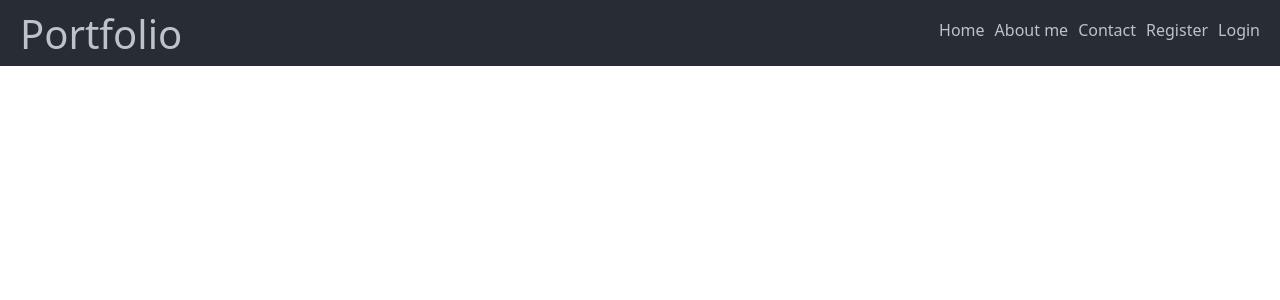
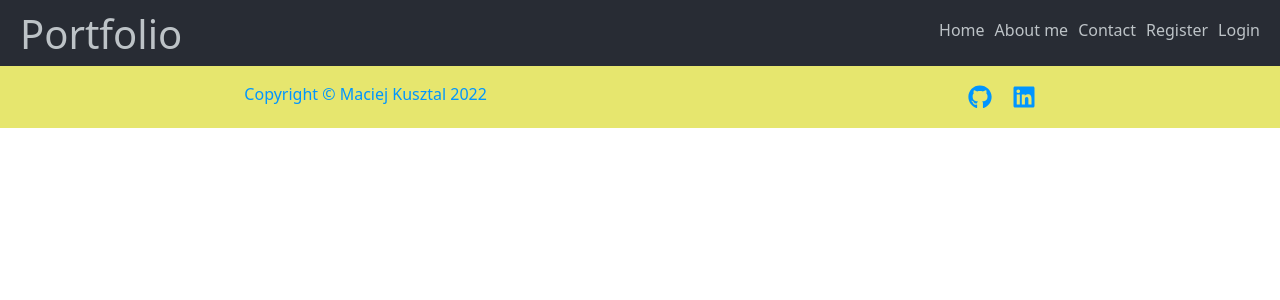
Before and after one commit to mkusztal/portfolioAboutMe, a React (Create React App) app in the folder client/: page /logout in a window 1280 px wide. Shown: the top 300 px of the page. Built offline with nearby package versions, Linux system fonts and the light colour scheme; no server answers.

Commit message:
Add footer

```diff
--- a/client/src/App.js
+++ b/client/src/App.js
@@ -7,6 +7,7 @@ import AboutMe from './components/pages/AboutMe/AboutMe';
 import Register from './components/features/Register/Register';
 import Login from './components/features/Login/Login';
 import Logout from './components/features/Logout/Logout';
+import Footer from './components/layout/Footer/Footer';
 
 export const App = () => {
   return (
@@ -19,6 +20,7 @@ export const App = () => {
         <Route path="/login" element={<Login />} />
         <Route path="/logout" element={<Logout />} />
       </Routes>
+      <Footer />
     </div>
   );
 };
--- /dev/null
+++ b/client/src/components/layout/Footer/Footer.js
@@ -0,0 +1,36 @@
+import { FaGithub, FaLinkedin } from 'react-icons/fa';
+import styles from './Footer.module.scss';
+
+const Footer = () => {
+  return (
+    <footer>
+      <p>Copyright &copy; Maciej Kusztal 2022</p>
+      <div>
+        <ul className={styles.links}>
+          <li>
+            <a
+              href="https://github.com/sicArchitect"
+              target="_blank"
+              rel="noopener noreferrer"
+              className={styles.link}
+            >
+              <FaGithub />
+            </a>
+          </li>
+          <li>
+            <a
+              href="https://www.linkedin.com/in/maciej-kusztal-61b4a3201/"
+              target="_blank"
+              rel="noopener noreferrer"
+              className={styles.link}
+            >
+              <FaLinkedin />
+            </a>
+          </li>
+        </ul>
+      </div>
+    </footer>
+  );
+};
+
+export default Footer;
--- /dev/null
+++ b/client/src/components/layout/Footer/Footer.module.scss
@@ -0,0 +1,30 @@
+@import '../../../styles/variables.module.scss';
+
+footer {
+  display: flex;
+  justify-content: space-around;
+  align-items: center;
+  color: $button-color;
+  padding: 10px 0 0 20px;
+  background-color: rgb(230, 230, 110);
+
+  .links {
+    list-style: none;
+    font-size: 24px;
+
+    .link {
+      text-decoration: none;
+      //   color: $text-color;
+      color: $button-color;
+    }
+
+    li {
+      display: inline-block;
+      margin-right: 20px;
+    }
+
+    .link:hover {
+      color: $text-color;
+    }
+  }
+}
```
